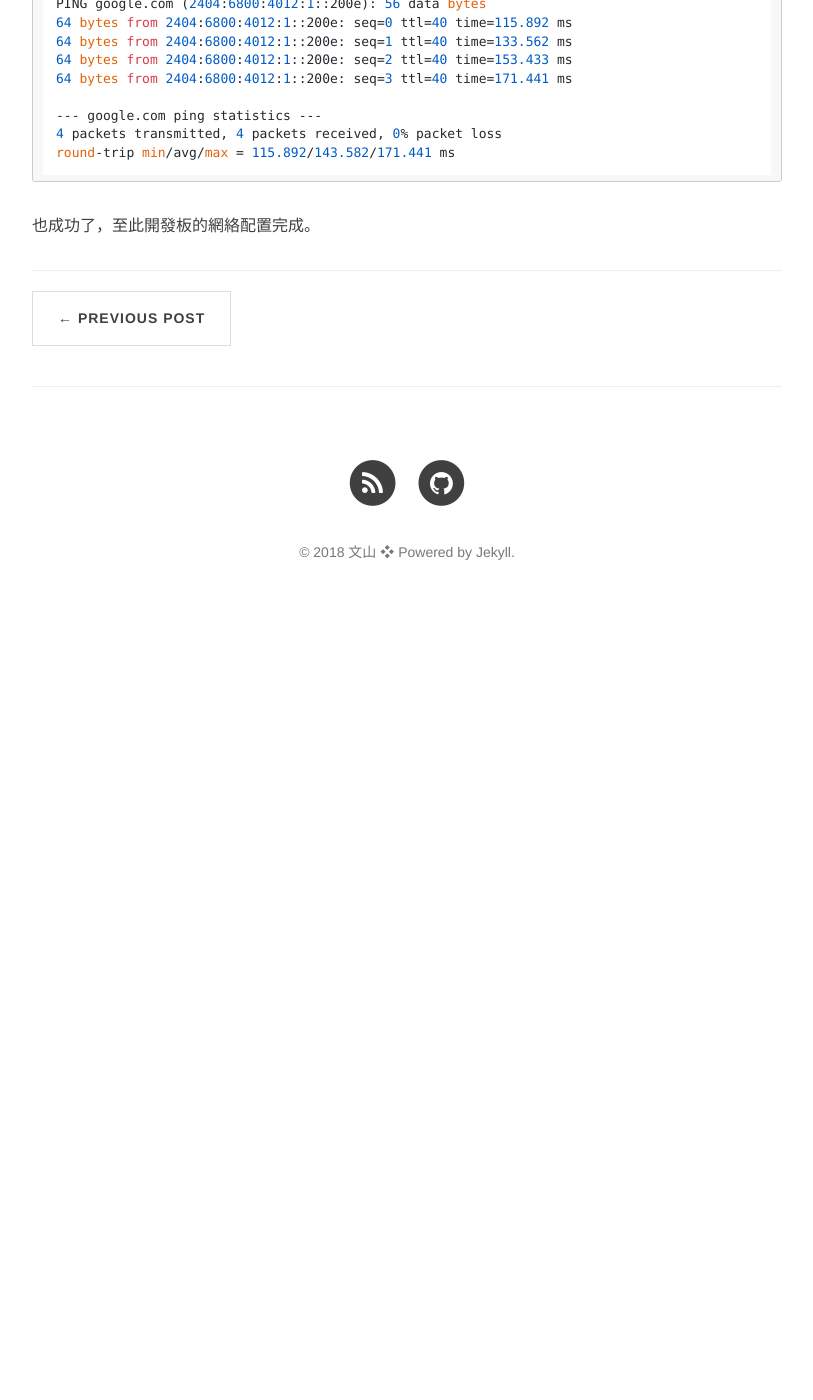
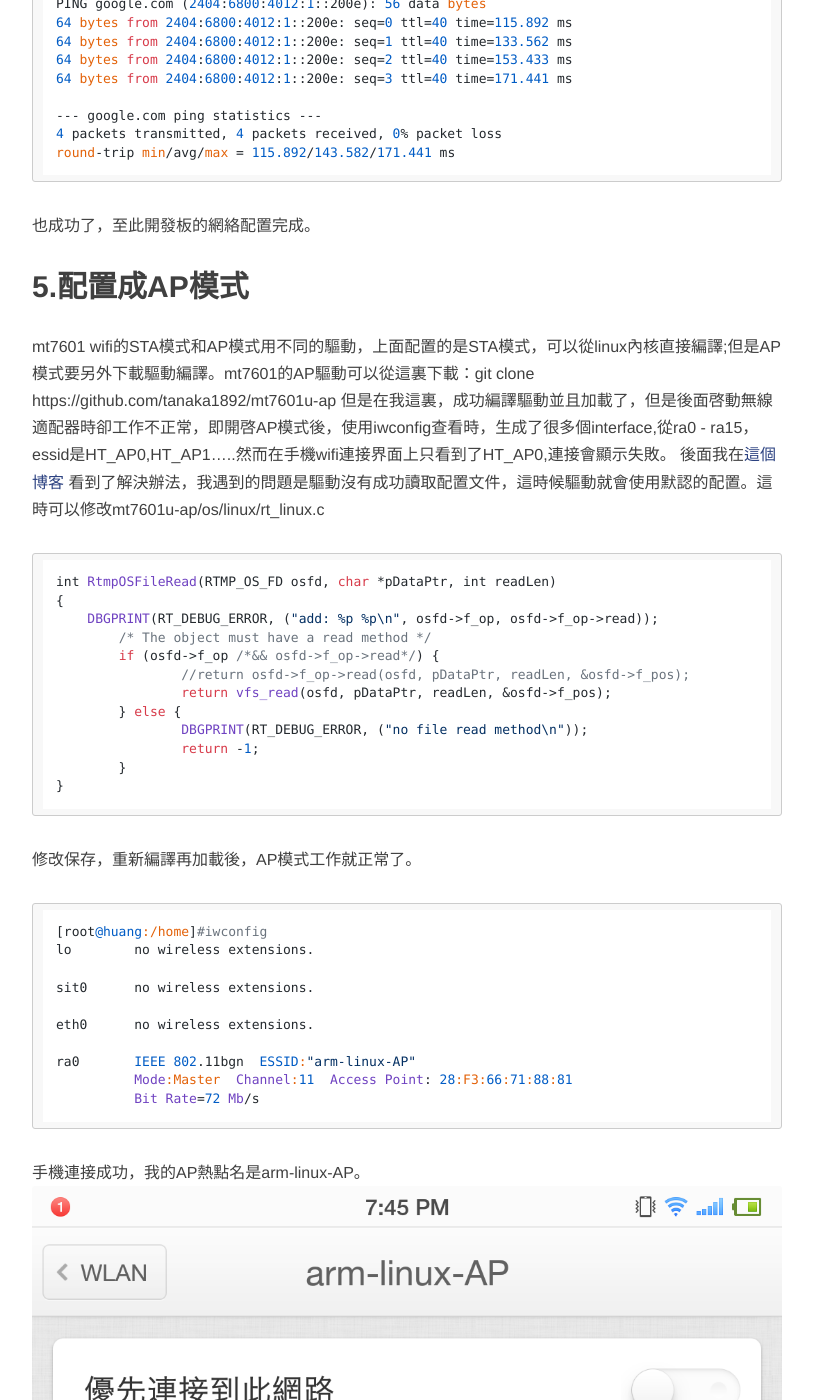
Before and after one commit to huangwenshan1999/huangwenshan1999.github.io, a Jekyll site: the page built from _posts/2018-04-20-mt7601u驅動移植.md, in a window 1280 px wide and 1400 px high, scrolled down 8967 px. Shown: the whole window, without its empty margins (233-1046 px from the left). Built offline with Jekyll 4.4.1, drawn with Linux system fonts in a browser that asks for light colours; nearby versions of some CDN libraries; Markdown is read by kramdown in place of the engine named in the settings; comment, search, counter and statistics services are not loaded; before the commit the page ends 9597 px from its top, so only the background shows below that; some of the changed text lies outside the part shown.

Commit message:
新增AP配置

````diff
--- a/_posts/2018-04-20-mt7601u驅動移植.md
+++ b/_posts/2018-04-20-mt7601u驅動移植.md
@@ -280,3 +280,51 @@ PING google.com (2404:6800:4012:1::200e): 56 data bytes
 round-trip min/avg/max = 115.892/143.582/171.441 ms
 ```
 也成功了，至此開發板的網絡配置完成。
+
+##5.配置成AP模式
+mt7601 wifi的STA模式和AP模式用不同的驅動，上面配置的是STA模式，可以從linux內核直接編譯;但是AP模式要另外下載驅動編譯。mt7601的AP驅動可以從這裏下載：git clone https://github.com/tanaka1892/mt7601u-ap
+但是在我這裏，成功編譯驅動並且加載了，但是後面啓動無線適配器時卻工作不正常，即開啓AP模式後，使用iwconfig查看時，生成了很多個interface,從ra0 - ra15，essid是HT_AP0,HT_AP1.....然而在手機wifi連接界面上只看到了HT_AP0,連接會顯示失敗。
+後面我在[這個博客](https://lo-li.net/1290.html) 看到了解決辦法，我遇到的問題是驅動沒有成功讀取配置文件，這時候驅動就會使用默認的配置。這時可以修改mt7601u-ap/os/linux/rt_linux.c
+```
+int RtmpOSFileRead(RTMP_OS_FD osfd, char *pDataPtr, int readLen)
+{
+    DBGPRINT(RT_DEBUG_ERROR, ("add: %p %p\n", osfd->f_op, osfd->f_op->read));
+        /* The object must have a read method */
+        if (osfd->f_op /*&& osfd->f_op->read*/) {
+                //return osfd->f_op->read(osfd, pDataPtr, readLen, &osfd->f_pos);
+                return vfs_read(osfd, pDataPtr, readLen, &osfd->f_pos);
+        } else {
+                DBGPRINT(RT_DEBUG_ERROR, ("no file read method\n"));
+                return -1;
+        }
+}
+```
+修改保存，重新編譯再加載後，AP模式工作就正常了。
+```
+[root@huang:/home]#iwconfig
+lo        no wireless extensions.
+
+sit0      no wireless extensions.
+
+eth0      no wireless extensions.
+
+ra0       IEEE 802.11bgn  ESSID:"arm-linux-AP"
+          Mode:Master  Channel:11  Access Point: 28:F3:66:71:88:81
+          Bit Rate=72 Mb/s
+```
+手機連接成功，我的AP熱點名是arm-linux-AP。
+![](https://github.com/huangwenshan1999/huangwenshan1999.github.io/raw/master/post_img/mt7601u/8.png)
+
+ping通手機。
+```
+[root@huang:/home]#ping 192.168.12.104
+PING 192.168.12.104 (192.168.12.104): 56 data bytes
+64 bytes from 192.168.12.104: seq=0 ttl=64 time=13.620 ms
+64 bytes from 192.168.12.104: seq=1 ttl=64 time=232.762 ms
+64 bytes from 192.168.12.104: seq=2 ttl=64 time=5.873 ms
+64 bytes from 192.168.12.104: seq=3 ttl=64 time=5.972 ms
+^C
+--- 192.168.12.104 ping statistics ---
+4 packets transmitted, 4 packets received, 0% packet loss
+round-trip min/avg/max = 5.873/64.556/232.762 ms
+```
````
